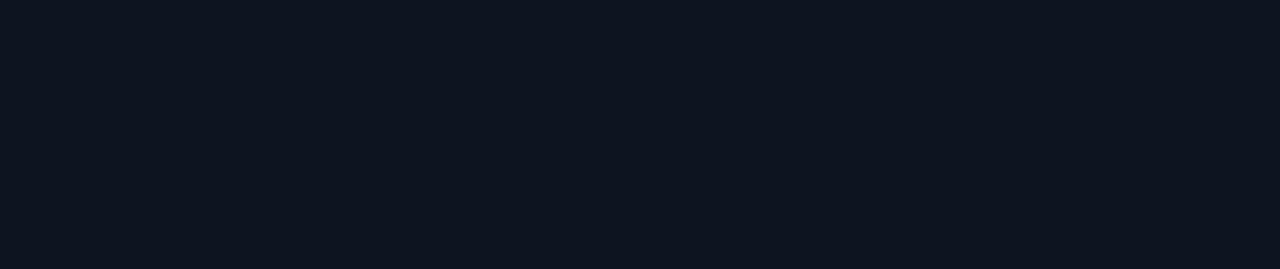
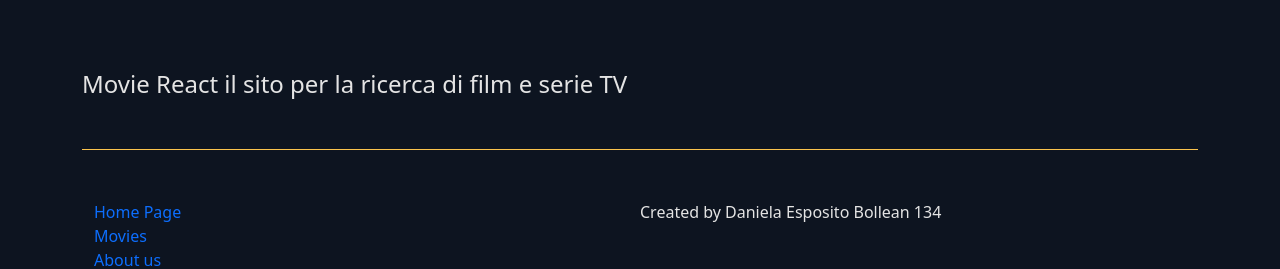
Before and after one commit to DanielaEsposito/webapp-react, a React (Vite) app: page /movie in a window 1280 px wide. Shown: the part 802-1071 px from the top of the page. Before the commit the page ends 872 px from the top, so only its background shows below. Built offline with nearby package versions, Linux system fonts and the light colour scheme; no server answers.

Commit message:
add footer

```diff
--- a/src/assets/css/index.css
+++ b/src/assets/css/index.css
@@ -122,3 +122,13 @@
 .generals:active {
   background-color: rgba(78, 121, 194, 0.829);
 }
+/*FOOTER*/
+.break-line {
+  width: 100%;
+  height: 1px;
+  background-color: rgb(250, 195, 77);
+  margin: 50px 0px;
+}
+.web-informations {
+  color: rgb(228, 228, 228);
+}
--- a/src/components/Footer.jsx
+++ b/src/components/Footer.jsx
@@ -1,3 +1,25 @@
+import { Link } from "react-router-dom";
 export default function Footer() {
-  return;
+  return (
+    <footer>
+      <div className="container">
+        <h4 className="subtitle-section">
+          Movie React il sito per la ricerca di film e serie TV
+        </h4>
+        <div className="break-line"></div>
+        <div className="container d-flex">
+          <div className="links col-6">
+            <Link to="/">Home Page</Link>
+            <br />
+            <Link to="/movie">Movies</Link>
+            <br />
+            <Link to="/about">About us</Link>
+          </div>
+          <div className="web-informations col-6">
+            <p>Created by Daniela Esposito Bollean 134</p>
+          </div>
+        </div>
+      </div>
+    </footer>
+  );
 }
--- a/src/pages/ShowPage.jsx
+++ b/src/pages/ShowPage.jsx
@@ -15,13 +15,12 @@
   console.log(movie);
 
   const streamingPlatforms = [
-    { name: "amazonprime", image: "streaming_platforms_img/amazonprime.svg" },
-    { name: "discovery", image: "streaming_platforms_img/discovery.png" },
-    { name: "disney", image: "streaming_platforms_img/disney.svg" },
-    { name: "netflix", image: "streaming_platforms_img/netflix.png" },
-    { name: "raiplay", image: "streaming_platforms_img/raiplay.png" },
-
-    { name: "youtube", image: "streaming_platforms_img/youtube.png" },
+    { name: "amazonprime", image: "/streaming_platforms_img/amazonprime.svg" },
+    { name: "discovery", image: "/streaming_platforms_img/discovery.png" },
+    { name: "disney", image: "/treaming_platforms_img/disney.svg" },
+    { name: "netflix", image: "/streaming_platforms_img/netflix.png" },
+    { name: "raiplay", image: "/streaming_platforms_img/raiplay.png" },
+    { name: "youtube", image: "/streaming_platforms_img/youtube.png" },
   ];
   return (
     <main className="single-movie-content">
@@ -66,7 +65,7 @@
                     </div>
                     <div className="col-6">
                       <div className="generals">
-                        <i class="fa-solid fa-thumbs-up"></i> 22k
+                        <i className="fa-solid fa-thumbs-up"></i> 22k
                       </div>
                     </div>
                     <div className="col-6">
@@ -76,12 +75,12 @@
                     </div>
                     <div className="col-6">
                       <div className="generals">
-                        <i class="fa-solid fa-bookmark"></i> Whatchlist
+                        <i className="fa-solid fa-bookmark"></i> Whatchlist
                       </div>
                     </div>
                     <div className="col-6">
                       <div className="generals">
-                        <i class="fa-solid fa-check"></i> Visto
+                        <i className="fa-solid fa-check"></i> Visto
                       </div>
                     </div>
                     <div className="col-12">
```
